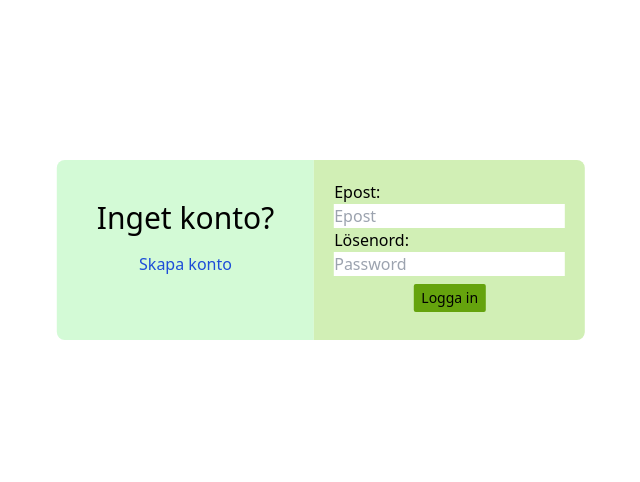
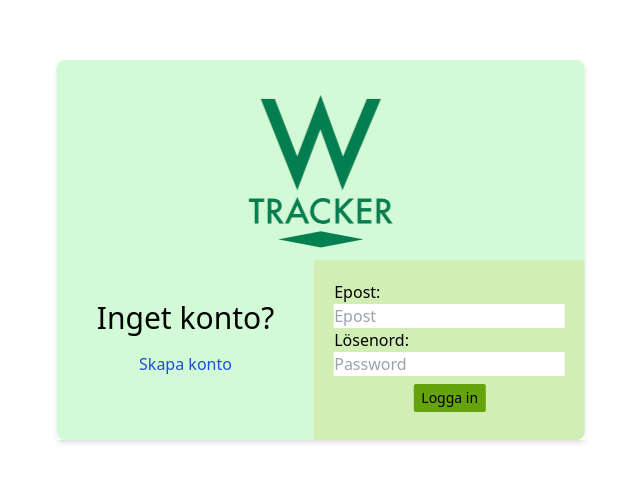
Before and after one commit to anderssundin/Frontend_DT162G_Projekt, a React (Create React App) app in the folder weight-tracker-app/: page / in a window 1280 px wide. Shown: the part 150-632 px from the top of the page, without its empty margins (319-959 px from the left). Built offline with nearby package versions, Linux system fonts and the light colour scheme.

Commit message:
lägger till bild på loginsidan

```diff
--- a/weight-tracker-app/src/pages/Login.js
+++ b/weight-tracker-app/src/pages/Login.js
@@ -1,7 +1,7 @@
 import { useState, useContext, useEffect } from "react";
 import { Context } from '../store/userCredentials';
 import { useNavigate, Link } from "react-router-dom";
-
+import logo from '../images/logotyp.jpg';
 const Login = () => {
 
 
@@ -71,14 +71,18 @@ const Login = () => {
     return (
         <>
 
-            <div className="login-container flex absolute top-1/2 left-1/2 transform -translate-x-1/2 -translate-y-1/2">
-                <div className="login-signup bg-primary-green p-10 rounded-l-lg text-center">
+            <div className="login-container flex flex-col absolute top-1/2 left-1/2 transform -translate-x-1/2 -translate-y-1/2 shadow-md">
+              <div className=" bg-primary-green  rounded-t-lg">
+               <img src={logo} alt="logotyp" className="max-w-[200px] mx-auto"/>
+               </div>
+               <div className=" flex flex-row">
+                <div className="login-signup bg-primary-green p-10 rounded-bl-lg text-center">
                     <h2 className=" text-3xl">Inget konto?</h2>
                     <div className="mt-4 text-blue-700">
                         <Link to="/signup">Skapa konto</Link>
                     </div>
                 </div>
-                <div className="login-form bg-secondary-green p-5 rounded-r-lg">
+                <div className="login-form bg-secondary-green p-5 rounded-br-lg">
 
                     <form onSubmit={handleSubmit}>
                         <label htmlFor="email">Epost:</label>
@@ -98,7 +102,7 @@ const Login = () => {
                     </form>
                     {wrongCredentials && <p className=" text-red-600">Fel användarnamn/lösenord</p>}
                 </div>
-
+                </div>
             </div>
 
         </>
```
